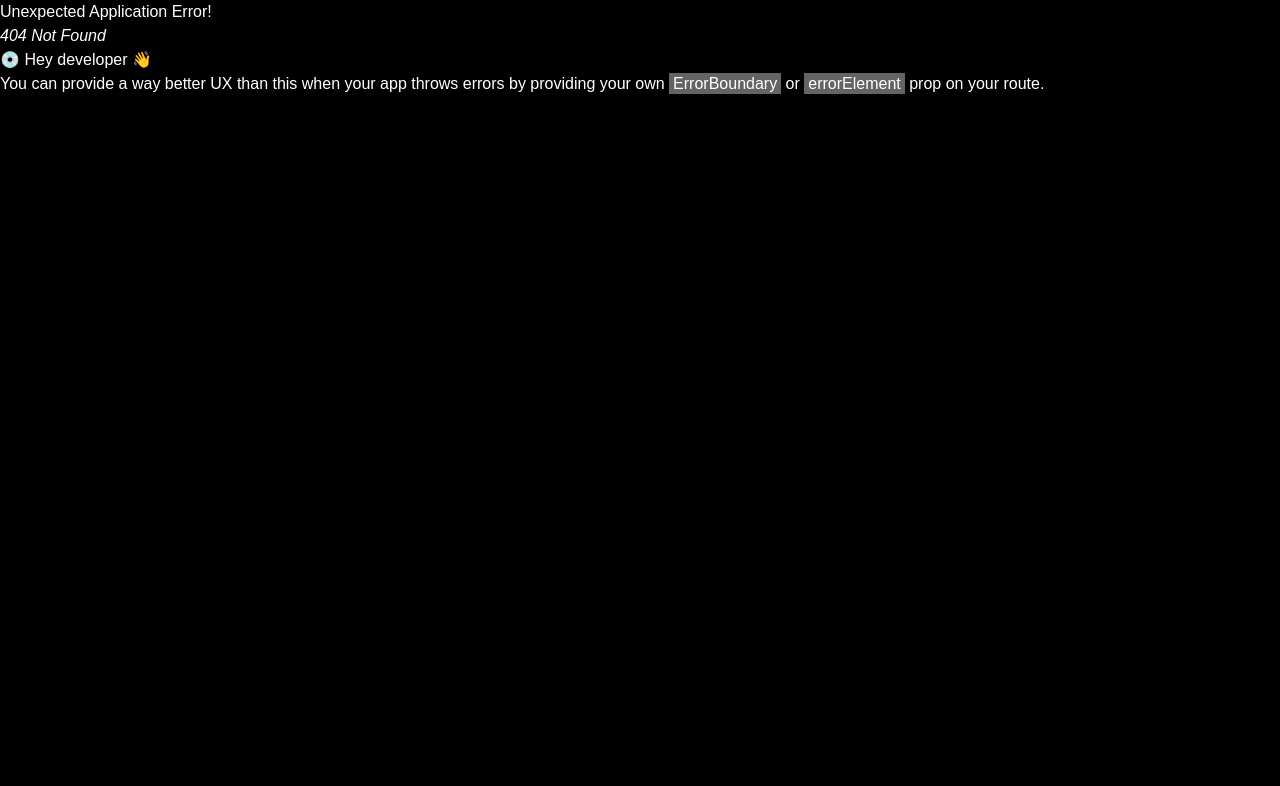
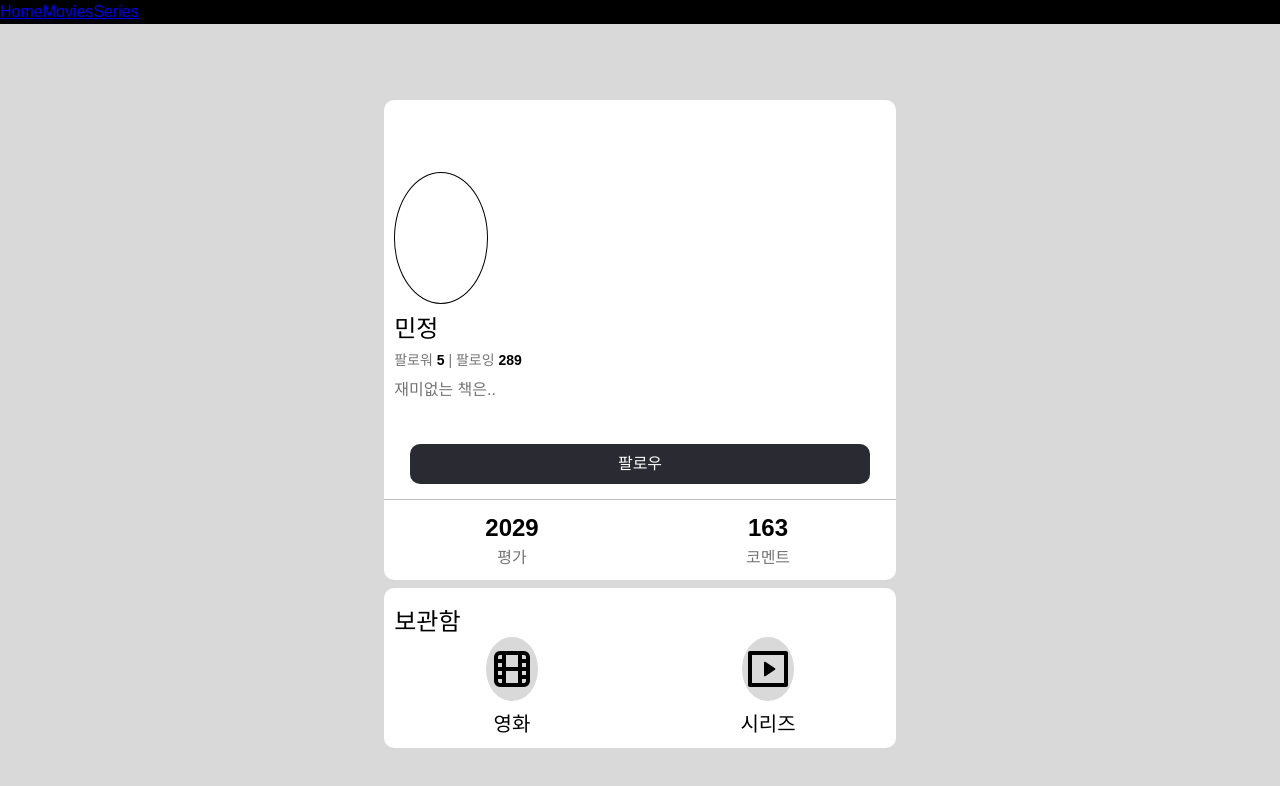
Before and after one commit to Team-HandinHand/Side-project-HandinHand, a React (Vite) app: page /profile in a window 1280 px wide. Before the commit this address had no page. Shown: the top 786 px of the page. Built offline with nearby package versions, Linux system fonts and the light colour scheme; a web font is replaced by a local one.

Commit message:
style: 다른 유저 프로필 화면 디자인 [#17]

```diff
--- a/src/GlobalStyle.ts
+++ b/src/GlobalStyle.ts
@@ -19,9 +19,10 @@ const GlobalStyle = createGlobalStyle`
         --color-pink: #FC1287;
         --color-pink-dark: #E21079;
         --color-red: #FF2A2A;
+        --color-profile-background: #D9D9D9;
 
         /** text-colors **/
-        --color-text-dark: #292a32;
+        --color-text-dark: #292A32;
         --color-text-gray: #747474;
         --color-text-pink: #FF2F62;
         --color-text-warning: #FF5454;
--- /dev/null
+++ b/src/components/OtherUserProfile/OtherUserProfile.styles.ts
@@ -0,0 +1,173 @@
+import styled from 'styled-components'
+import { TbMovie as MovieIcon } from 'react-icons/tb'
+import { RiMovieLine as SeriesIcon } from 'react-icons/ri'
+
+export const ProfileWrapper = styled.div`
+  width: 100%;
+  height: 100vh;
+  background-color: var(--color-profile-background);
+  color: var(--color-black);
+  display: flex;
+  align-items: center;
+  justify-content: center;
+  flex-direction: column;
+`
+
+export const ProfileContainer = styled.div`
+  width: 40%;
+  height: 60vh;
+  background-color: var(--color-white);
+  border-radius: var(--border-radius-medium);
+  position: relative;
+  overflow: hidden;
+`
+
+export const ProfileBackgroundImg = styled.div`
+  width: 100%;
+  height: 30%;
+  position: relative;
+`
+
+export const ProfileImg = styled.div`
+  width: 18%;
+  height: 90%;
+  border-radius: 50%;
+  border: 0.1px solid black;
+  z-index: 1;
+  position: absolute;
+  top: 50%;
+  left: 2%;
+`
+
+export const ProfileInfo = styled.div`
+  width: 100%;
+  height: 40%;
+  position: relative;
+
+  .name {
+    font-size: var(--font-large);
+    font-weight: 700;
+    position: absolute;
+    top: 35%;
+    left: 2%;
+  }
+
+  .follow {
+    position: absolute;
+    top: 55%;
+    left: 2%;
+    font-size: 14px;
+    color: var(--color-text-gray);
+
+    .count {
+      color: black;
+      cursor: pointer;
+      font-weight: 700;
+    }
+  }
+
+  .desc {
+    position: absolute;
+    top: 70%;
+    left: 2%;
+    color: var(--color-text-gray);
+  }
+`
+
+export const FollowButton = styled.div`
+  margin-top: 1vh;
+  width: 90%;
+  height: 5vh;
+  background-color: var(--color-text-dark);
+  position: absolute;
+  left: 5%;
+  cursor: pointer;
+  border-radius: var(--border-radius-medium);
+  color: var(--color-white);
+  display: flex;
+  justify-content: center;
+  align-items: center;
+`
+
+export const ProfileReview = styled.div`
+  width: 100%;
+  height: 10vh;
+  border-top: 0.1px solid rgba(128, 128, 128, 0.5);
+  position: absolute;
+  bottom: 0;
+  display: flex;
+  flex-direction: row;
+`
+
+export const ProfileReviewContainer = styled.div`
+  width: 50%;
+  height: 100%;
+  display: flex;
+  justify-content: center;
+  align-items: center;
+  flex-direction: column;
+  cursor: pointer;
+
+  .count {
+    font-weight: 700;
+    font-size: var(--font-large);
+  }
+
+  .desc {
+    color: var(--color-text-gray);
+  }
+`
+
+export const ProfileStorageWrapper = styled.div`
+  margin-top: 1vh;
+  width: 40%;
+  height: 20vh;
+  background-color: var(--color-white);
+  border-radius: var(--border-radius-medium);
+
+  .storage-title {
+    position: relative;
+    font-size: var(--font-large);
+    font-weight: 700;
+    top: 10%;
+    left: 2%;
+  }
+`
+export const ProfileStorageContainer = styled.div`
+  position: relative;
+  width: 100%;
+  height: 80%;
+  display: flex;
+  flex-direction: row;
+`
+export const ProfileStorageBox = styled.div`
+  width: 50%;
+  display: flex;
+  justify-content: center;
+  align-items: center;
+  flex-direction: column;
+  cursor: pointer;
+  .sub-title {
+    margin-top: 1vh;
+    font-size: 20px;
+    font-weight: 700;
+  }
+`
+export const ProfileSubImg = styled.div`
+  width: 20%;
+  height: 50%;
+  border-radius: 50%;
+  background-color: var(--color-profile-background);
+  position: relative;
+  display: flex;
+  justify-content: center;
+  align-items: center;
+`
+
+export const TbMovie = styled(MovieIcon)`
+  font-size: var(--font-xlarge);
+`
+
+export const RiMovieLine = styled(SeriesIcon)`
+  font-size: var(--font-xlarge);
+`
--- /dev/null
+++ b/src/components/OtherUserProfile/OtherUserProfile.tsx
@@ -0,0 +1,104 @@
+import { useState } from 'react'
+import * as S from './OtherUserProfile.styles'
+
+const OtherUserProfile = () => {
+  const [isFollow, setIsFollow] = useState(false)
+
+  function handleFollow() {
+    setIsFollow(!isFollow)
+  }
+
+  function handleCount(category: string) {
+    switch (category) {
+      case 'follower':
+        console.log('팔로워')
+        break
+      case 'following':
+        console.log('팔로잉')
+        break
+    }
+  }
+
+  function handleReview(category: string) {
+    switch (category) {
+      case 'review':
+        console.log('리뷰')
+        break
+      case 'comment':
+        console.log('코멘트')
+        break
+    }
+  }
+
+  function handleStorage(category: string) {
+    switch (category) {
+      case 'movie':
+        console.log('영화')
+        break
+      case 'series':
+        console.log('시리즈')
+        break
+    }
+  }
+
+  return (
+    <S.ProfileWrapper>
+      <S.ProfileContainer>
+        <S.ProfileBackgroundImg>
+          <S.ProfileImg></S.ProfileImg>
+        </S.ProfileBackgroundImg>
+        <S.ProfileInfo>
+          <p className="name">민정</p>
+          <p className="follow">
+            팔로워{' '}
+            <span
+              className="count"
+              onClick={() => handleCount('follower')}>
+              5
+            </span>{' '}
+            | 팔로잉
+            <span
+              className="count"
+              onClick={() => handleCount('following')}>
+              {' '}
+              289
+            </span>
+          </p>
+          <p className="desc">재미없는 책은..</p>
+        </S.ProfileInfo>
+        <S.FollowButton onClick={() => handleFollow()}>
+          {isFollow === true ? '팔로잉' : '팔로우'}
+        </S.FollowButton>
+        <S.ProfileReview>
+          <S.ProfileReviewContainer onClick={() => handleReview('review')}>
+            <span className="count">2029</span>
+            <span className="desc">평가</span>
+          </S.ProfileReviewContainer>
+          <S.ProfileReviewContainer onClick={() => handleReview('comment')}>
+            <span className="count">163</span>
+            <span className="desc">코멘트</span>
+          </S.ProfileReviewContainer>
+        </S.ProfileReview>
+      </S.ProfileContainer>
+      <S.ProfileStorageWrapper>
+        <p className="storage-title">보관함</p>
+        <S.ProfileStorageContainer>
+          <S.ProfileStorageBox onClick={() => handleStorage('movie')}>
+            <S.ProfileSubImg>
+              <S.TbMovie />
+            </S.ProfileSubImg>
+            <span className="sub-title">영화</span>
+          </S.ProfileStorageBox>
+          <S.ProfileStorageBox onClick={() => handleStorage('series')}>
+            <S.ProfileSubImg>
+              <S.RiMovieLine />
+            </S.ProfileSubImg>
+            <span className="sub-title">시리즈</span>
+          </S.ProfileStorageBox>
+        </S.ProfileStorageContainer>
+      </S.ProfileStorageWrapper>
+    </S.ProfileWrapper>
+  )
+}
+
+export default OtherUserProfile
--- /dev/null
+++ b/src/pages/OtherUserProfilePage.tsx
@@ -0,0 +1,7 @@
+import React from 'react'
+import OtherUserProfile from '@/components/OtherUserProfile/OtherUserProfile'
+const OtherUserProfilePage = () => {
+  return <OtherUserProfile />
+}
+
+export default OtherUserProfilePage
--- a/src/routes/router.tsx
+++ b/src/routes/router.tsx
@@ -1,6 +1,7 @@
 import DefaultLayout from '@/layout/DefaultLayout'
 import Home from '@/pages/home'
 import Movies from '@/pages/movies'
+import OtherUserProfilePage from '@/pages/OtherUserProfilePage'
 import Series from '@/pages/series'
 import SignIn from '@/pages/signin'
 import SignUp from '@/pages/signup'
@@ -29,6 +30,10 @@ const router = createBrowserRouter([
       {
         path: '/signup',
         element: <SignUp />
+      },
+      {
+        path: '/profile',
+        element: <OtherUserProfilePage />
       }
     ]
   }
```
